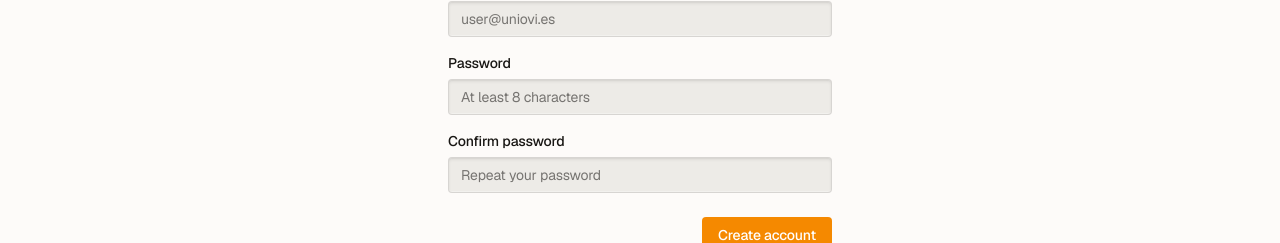
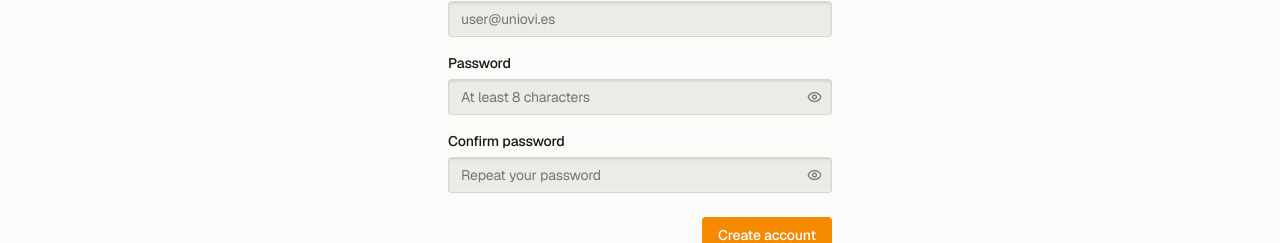
Before and after one commit to Mendana/HorariosHUB-frontend, a Next.js app: page /en/auth/register in a window 1280 px wide. Shown: the part 394-637 px from the top of the page. Built offline with nearby package versions, Linux system fonts and the light colour scheme; no server answers.

Commit message:
feat(frontend): Añade opciónv er contraseña

```diff
--- a/app/[locale]/(auth)/auth/login/page.tsx
+++ b/app/[locale]/(auth)/auth/login/page.tsx
@@ -6,6 +6,7 @@ import { useRouter } from 'next/navigation';
 import { useSearchParams } from 'next/navigation';
 import { useTranslations } from 'next-intl';
 import { useQueryClient } from '@tanstack/react-query';
+import { Eye, EyeOff } from 'lucide-react';
 import { Input } from '@/components/ui/Input';
 import { Button } from '@/components/ui/Button';
 import { authLogin } from '@/lib/api/auth';
@@ -19,6 +20,7 @@ function LoginForm() {
 
   const [email, setEmail] = useState('');
   const [password, setPassword] = useState('');
+  const [showPassword, setShowPassword] = useState(false);
   const [errors, setErrors] = useState<{ email?: string; password?: string }>({});
   const [apiError, setApiError] = useState('');
   const [loading, setLoading] = useState(false);
@@ -90,13 +92,24 @@ function LoginForm() {
         />
         <Input
           id="password"
-          type="password"
+          type={showPassword ? 'text' : 'password'}
           label={t('passwordLabel')}
           placeholder={t('passwordPlaceholder')}
           value={password}
           onChange={(e) => setPassword(e.target.value)}
           error={errors.password}
           autoComplete="current-password"
+          rightAction={
+            <button
+              type="button"
+              tabIndex={-1}
+              aria-label={showPassword ? t('hidePassword') : t('showPassword')}
+              onClick={() => setShowPassword((v) => !v)}
+              className="text-tertiary hover:text-secondary transition-colors transition-fast"
+            >
+              {showPassword ? <EyeOff size={15} aria-hidden /> : <Eye size={15} aria-hidden />}
+            </button>
+          }
         />
 
         {apiError && (
--- a/app/[locale]/(auth)/auth/register/page.tsx
+++ b/app/[locale]/(auth)/auth/register/page.tsx
@@ -3,6 +3,7 @@
 import { useState } from 'react';
 import Link from 'next/link';
 import { useTranslations } from 'next-intl';
+import { Eye, EyeOff } from 'lucide-react';
 import { Input } from '@/components/ui/Input';
 import { Button } from '@/components/ui/Button';
 import { authRegister } from '@/lib/api/auth';
@@ -13,6 +14,8 @@ export default function RegisterPage() {
   const [email, setEmail] = useState('');
   const [password, setPassword] = useState('');
   const [confirm, setConfirm] = useState('');
+  const [showPassword, setShowPassword] = useState(false);
+  const [showConfirm, setShowConfirm] = useState(false);
   const [errors, setErrors] = useState<{
     email?: string;
     password?: string;
@@ -95,23 +98,45 @@ export default function RegisterPage() {
         />
         <Input
           id="password"
-          type="password"
+          type={showPassword ? 'text' : 'password'}
           label={t('passwordLabel')}
           placeholder={t('passwordPlaceholder')}
           value={password}
           onChange={(e) => setPassword(e.target.value)}
           error={errors.password}
           autoComplete="new-password"
+          rightAction={
+            <button
+              type="button"
+              tabIndex={-1}
+              aria-label={showPassword ? t('hidePassword') : t('showPassword')}
+              onClick={() => setShowPassword((v) => !v)}
+              className="text-tertiary hover:text-secondary transition-colors transition-fast"
+            >
+              {showPassword ? <EyeOff size={15} aria-hidden /> : <Eye size={15} aria-hidden />}
+            </button>
+          }
         />
         <Input
           id="confirm"
-          type="password"
+          type={showConfirm ? 'text' : 'password'}
           label={t('confirmPasswordLabel')}
           placeholder={t('confirmPasswordPlaceholder')}
           value={confirm}
           onChange={(e) => setConfirm(e.target.value)}
           error={errors.confirm}
           autoComplete="new-password"
+          rightAction={
+            <button
+              type="button"
+              tabIndex={-1}
+              aria-label={showConfirm ? t('hidePassword') : t('showPassword')}
+              onClick={() => setShowConfirm((v) => !v)}
+              className="text-tertiary hover:text-secondary transition-colors transition-fast"
+            >
+              {showConfirm ? <EyeOff size={15} aria-hidden /> : <Eye size={15} aria-hidden />}
+            </button>
+          }
         />
 
         {apiError && (
--- a/app/[locale]/(auth)/auth/reset-password/page.tsx
+++ b/app/[locale]/(auth)/auth/reset-password/page.tsx
@@ -5,6 +5,7 @@ import { useSearchParams } from 'next/navigation';
 import { useRouter } from '@/i18n/navigation';
 import Link from 'next/link';
 import { useTranslations } from 'next-intl';
+import { Eye, EyeOff } from 'lucide-react';
 import { Input } from '@/components/ui/Input';
 import { Button } from '@/components/ui/Button';
 import { authResetPassword } from '@/lib/api/auth';
@@ -17,6 +18,8 @@ function ResetForm() {
 
   const [password, setPassword] = useState('');
   const [confirm, setConfirm] = useState('');
+  const [showPassword, setShowPassword] = useState(false);
+  const [showConfirm, setShowConfirm] = useState(false);
   const [errors, setErrors] = useState<{ password?: string; confirm?: string }>({});
   const [apiError, setApiError] = useState('');
   const [loading, setLoading] = useState(false);
@@ -69,23 +72,45 @@ function ResetForm() {
       <form onSubmit={handleSubmit} noValidate className="flex flex-col gap-4">
         <Input
           id="password"
-          type="password"
+          type={showPassword ? 'text' : 'password'}
           label={t('newPasswordLabel')}
           placeholder={t('passwordPlaceholder')}
           value={password}
           onChange={(e) => setPassword(e.target.value)}
           error={errors.password}
           autoComplete="new-password"
+          rightAction={
+            <button
+              type="button"
+              tabIndex={-1}
+              aria-label={showPassword ? t('hidePassword') : t('showPassword')}
+              onClick={() => setShowPassword((v) => !v)}
+              className="text-tertiary hover:text-secondary transition-colors transition-fast"
+            >
+              {showPassword ? <EyeOff size={15} aria-hidden /> : <Eye size={15} aria-hidden />}
+            </button>
+          }
         />
         <Input
           id="confirm"
-          type="password"
+          type={showConfirm ? 'text' : 'password'}
           label={t('confirmPasswordLabel')}
           placeholder={t('confirmPasswordPlaceholder')}
           value={confirm}
           onChange={(e) => setConfirm(e.target.value)}
           error={errors.confirm}
           autoComplete="new-password"
+          rightAction={
+            <button
+              type="button"
+              tabIndex={-1}
+              aria-label={showConfirm ? t('hidePassword') : t('showPassword')}
+              onClick={() => setShowConfirm((v) => !v)}
+              className="text-tertiary hover:text-secondary transition-colors transition-fast"
+            >
+              {showConfirm ? <EyeOff size={15} aria-hidden /> : <Eye size={15} aria-hidden />}
+            </button>
+          }
         />
 
         {apiError && (
--- a/components/ui/Input.tsx
+++ b/components/ui/Input.tsx
@@ -6,13 +6,14 @@ import type { LucideIcon } from 'lucide-react';
 type Size = 'sm' | 'md' | 'lg';
 
 export interface InputProps extends Omit<React.InputHTMLAttributes<HTMLInputElement>, 'size'> {
-  id:         string;
-  label?:     string;
-  hint?:      string;
-  error?:     string;
-  size?:      Size;
-  iconLeft?:  LucideIcon;
-  iconRight?: LucideIcon;
+  id:           string;
+  label?:       string;
+  hint?:        string;
+  error?:       string;
+  size?:        Size;
+  iconLeft?:    LucideIcon;
+  iconRight?:   LucideIcon;
+  rightAction?: React.ReactNode;
 }
 
 // ─── Clase base compartida ───────────────────────────────────────────────────
@@ -52,9 +53,10 @@ export const Input = forwardRef<HTMLInputElement, InputProps>(
     hint,
     error,
     size       = 'md',
-    iconLeft:  IconLeft,
-    iconRight: IconRight,
-    className  = '',
+    iconLeft:    IconLeft,
+    iconRight:   IconRight,
+    rightAction,
+    className    = '',
     ...rest
   }, ref) => {
     const { input: sizeCls, icon: iconSize, plIcon, prIcon } = sizeMap[size];
@@ -94,8 +96,8 @@ export const Input = forwardRef<HTMLInputElement, InputProps>(
 
       // Icon padding — compensates for the icon so text never overlaps it.
       // Icons sit at left/right-2.5 (10px); padding = 10px + icon + gap.
-      IconLeft  && plIcon,
-      IconRight && prIcon,
+      IconLeft                    && plIcon,
+      (IconRight || rightAction)  && prIcon,
 
       className,
     ].filter(Boolean).join(' ');
@@ -132,12 +134,18 @@ export const Input = forwardRef<HTMLInputElement, InputProps>(
             {...rest}
           />
 
-          {IconRight && (
+          {IconRight && !rightAction && (
             <span
               className="absolute top-1/2 right-2.5 -translate-y-1/2 pointer-events-none text-tertiary"
               aria-hidden="true"
             >
               <IconRight size={iconSize} />
+            </span>
+          )}
+
+          {rightAction && (
+            <span className="absolute top-1/2 right-2.5 -translate-y-1/2 flex items-center">
+              {rightAction}
             </span>
           )}
         </div>
--- a/messages/en.json
+++ b/messages/en.json
@@ -37,6 +37,8 @@
     "noAccount": "Don't have an account?",
     "hasAccount": "Already have an account?",
     "forgotPassword": "Forgot your password?",
+    "showPassword": "Show password",
+    "hidePassword": "Hide password",
     "backToLogin": "Back to sign in",
     "registerSuccess": "Check your email to verify your account",
     "recoverSent": "If the email exists, you'll receive a link shortly",
--- a/messages/es.json
+++ b/messages/es.json
@@ -37,6 +37,8 @@
     "noAccount": "¿No tienes cuenta?",
     "hasAccount": "¿Ya tienes cuenta?",
     "forgotPassword": "¿Olvidaste tu contraseña?",
+    "showPassword": "Mostrar contraseña",
+    "hidePassword": "Ocultar contraseña",
     "backToLogin": "Volver al inicio de sesión",
     "registerSuccess": "Revisa tu email para verificar tu cuenta",
     "recoverSent": "Si el email existe, recibirás un enlace en breve",
```
